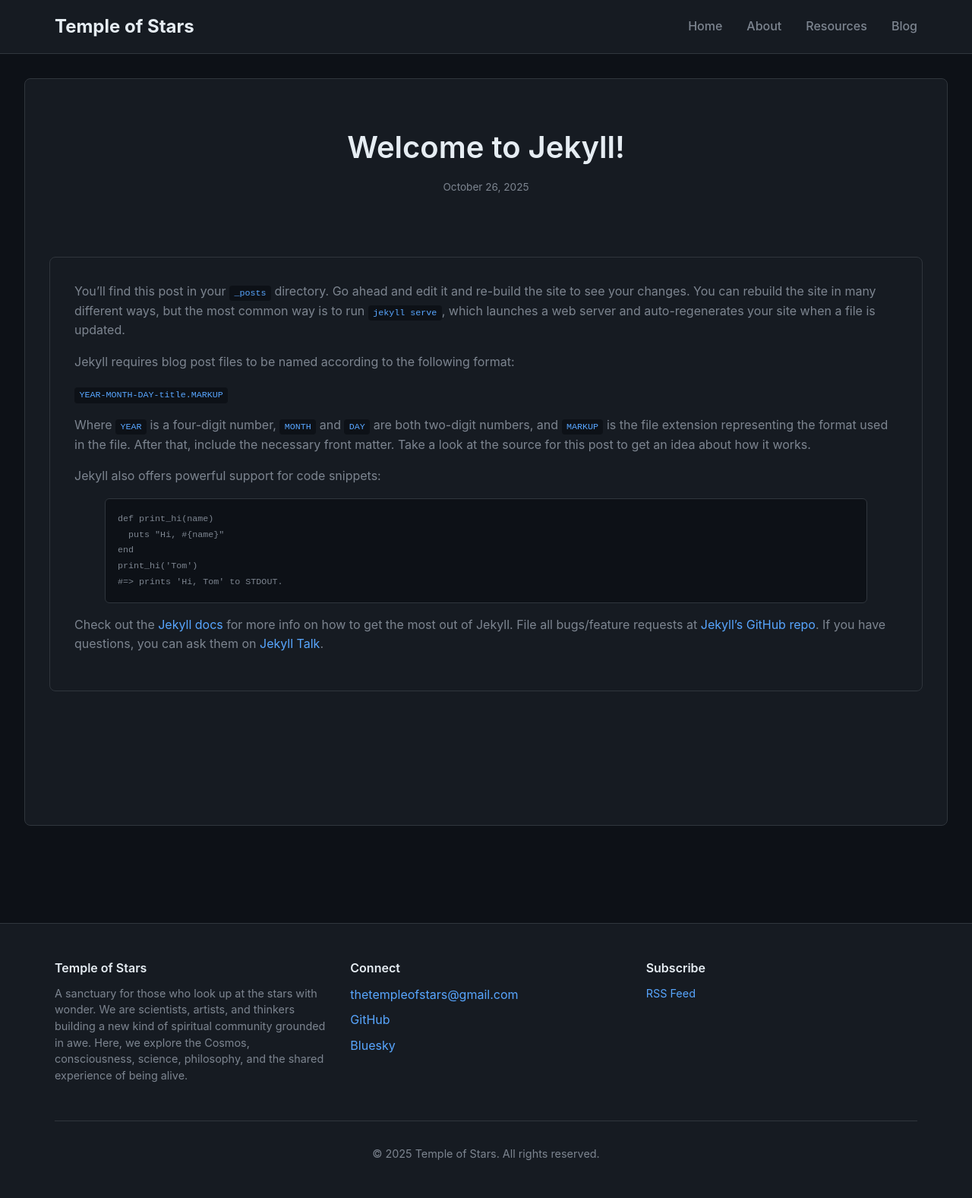
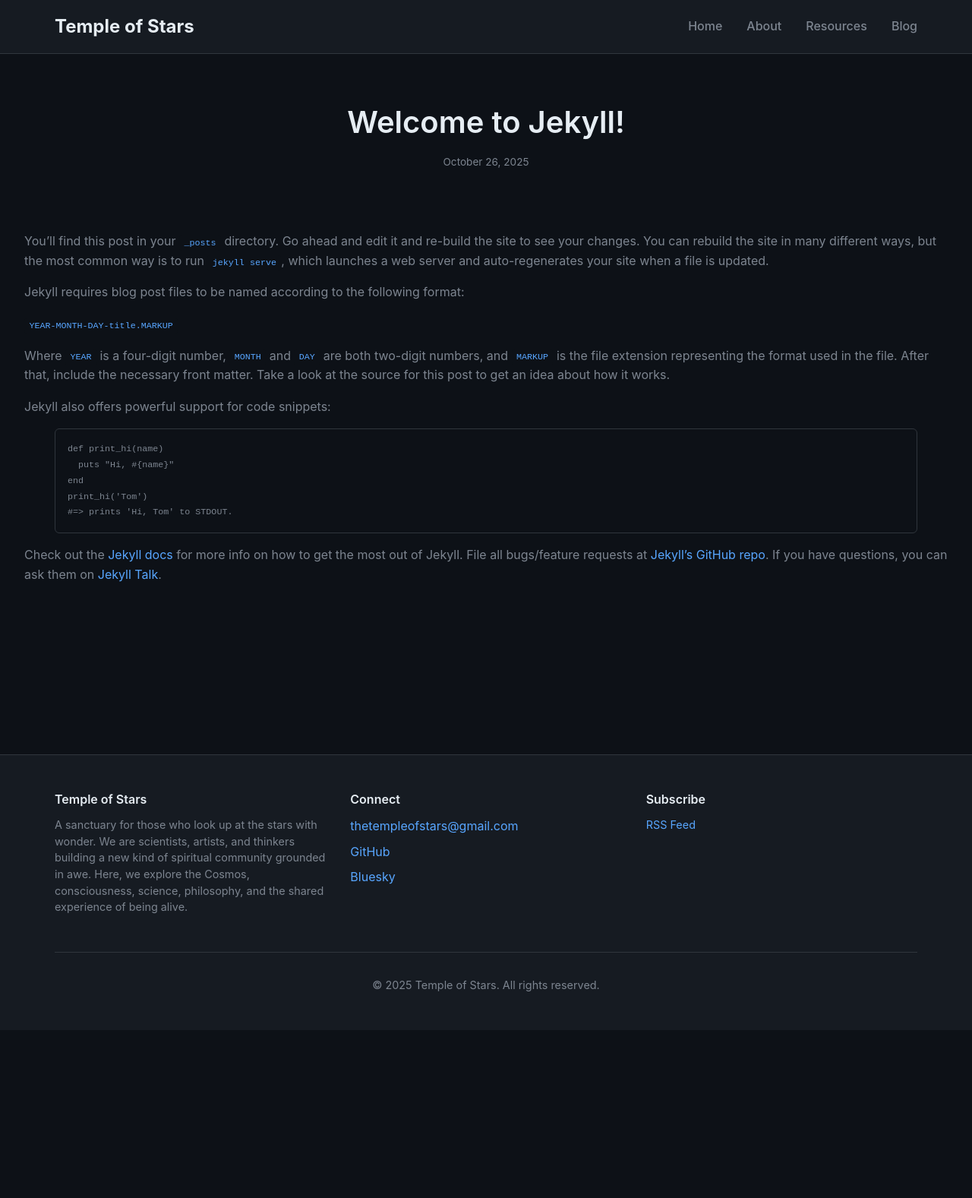
Before and after one commit to temple-of-stars/temple-of-stars.github.io, a Jekyll site: the page built from _posts/2025-10-25-welcome-to-jekyll.markdown, in a window 1280 px wide. Shown: the whole page at 76% size. Built offline with Jekyll 4.4.1, drawn with Linux system fonts in a browser that asks for light colours; after the commit the page ends 1356 px from its top, so only the background shows below that.

Commit message:
update ctas

```diff
--- a/_sass/_base.scss
+++ b/_sass/_base.scss
@@ -77,3 +77,16 @@ blockquote {
     margin-bottom: 0;
   }
 }
+
+.margin-top-md {
+  margin-top: $spacing-md !important;
+}
+.margin-bottom-md {
+  margin-bottom: $spacing-md !important;
+}
+.margin-top-sm {
+  margin-top: $spacing-sm !important;
+}
+.margin-bottom-sm {
+  margin-bottom: $spacing-sm !important;
+}
--- a/_sass/_posts.scss
+++ b/_sass/_posts.scss
@@ -39,12 +39,6 @@
 // Post Content
 .post-content,
 .page-content article {
-  background: var(--color-surface);
-  border: 1px solid var(--color-border);
-  border-radius: $radius-lg;
-  padding: $spacing-md;
-  margin-bottom: $spacing-md;
-
   h1, h2, h3, h4, h5, h6 {
     color: var(--color-text);
   }
--- a/index.markdown
+++ b/index.markdown
@@ -50,7 +50,7 @@ title: Home
     {% endfor %}
   </div>
 
-  <div class="section-cta">
+  <div class="section-cta margin-top-sm">
     <a href="{{ '/blog' | relative_url }}" class="btn btn-primary">View All Posts</a>
   </div>
 </section>
@@ -82,7 +82,7 @@ title: Home
     {% endfor %}
   </div>
 
-  <div class="section-cta">
+  <div class="section-cta margin-top-sm">
     <a href="{{ '/resources' | relative_url }}" class="btn btn-primary">Explore All Resources</a>
   </div>
 </section>
```
